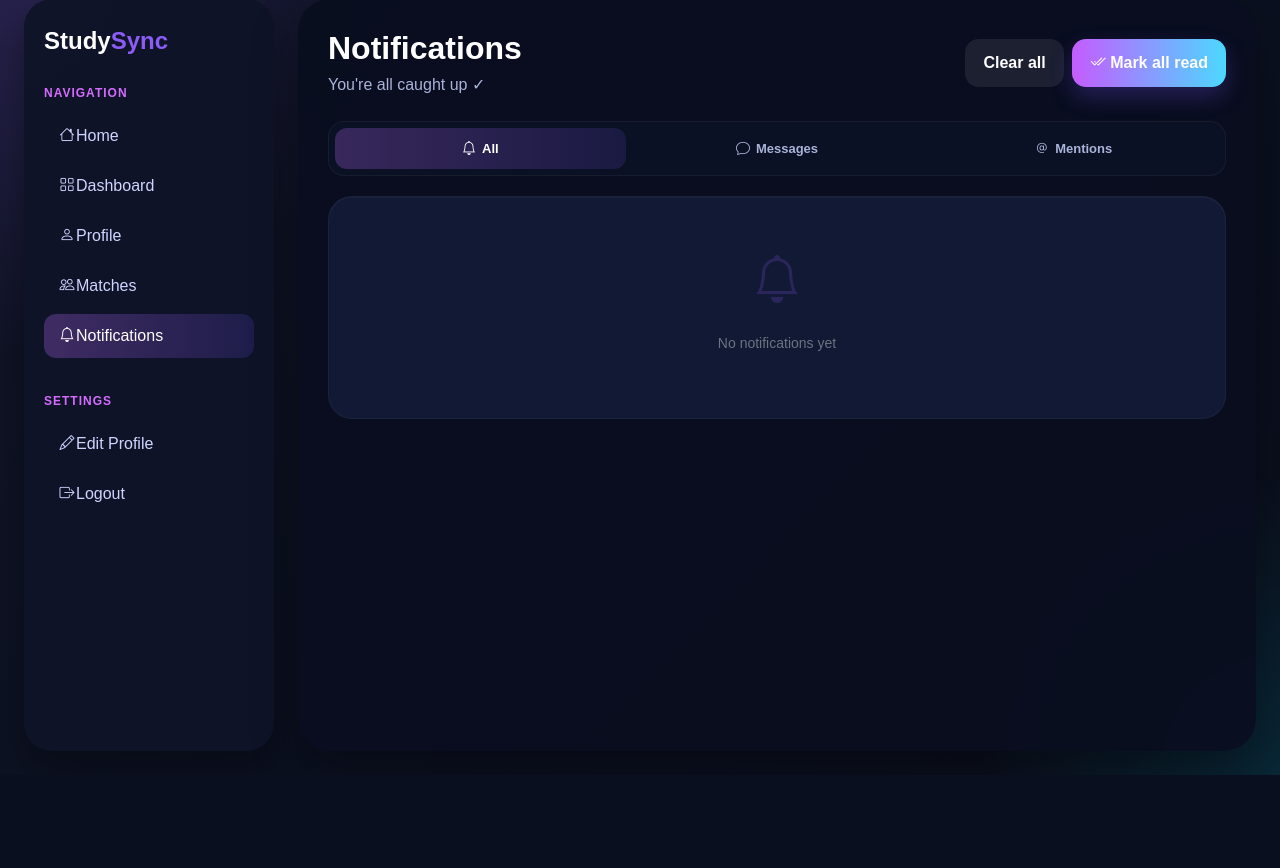
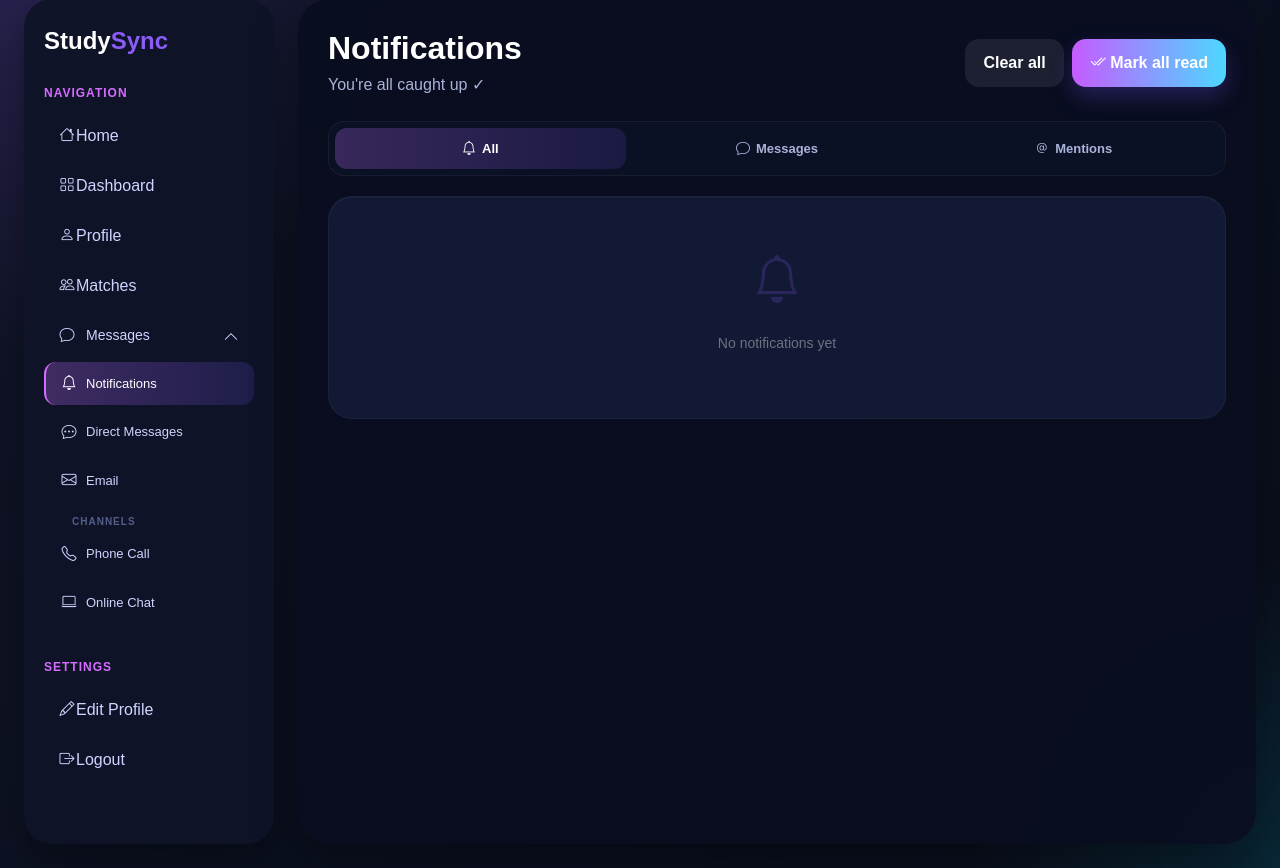
Before and after one commit to OCEsLastHope/cits3403, a Flask app: page /notifications in a window 1280 px wide. Shown: the part 25-893 px from the top of the page. Before the commit the page ends 800 px from the top, so only its background shows below. Run offline with Flask 3, Linux system fonts and the light colour scheme; data that the repository does not hold is empty.

Commit message:
restored notifications back to original - to reformat later

```diff
--- a/app/templates/notifications.html
+++ b/app/templates/notifications.html
@@ -1,7 +1,94 @@
-{% extends "base.html" %}
-{% block title %}Notifications{% endblock %}
+<!DOCTYPE html>
+<html lang="en">
 
-{% block content %}
+<head>
+    <meta charset="UTF-8">
+    <meta name="viewport" content="width=device-width, initial-scale=1.0">
+    <title>Notifications – StudySync</title>
+    <link href="https://cdn.jsdelivr.net/npm/bootstrap@5.3.8/dist/css/bootstrap.min.css" rel="stylesheet" />
+    <link href="https://cdn.jsdelivr.net/npm/bootstrap-icons@1.11.3/font/bootstrap-icons.css" rel="stylesheet">
+    <link rel="stylesheet" href="{{ url_for('static', filename='styles.css') }}">
+</head>
+
+<body>
+
+    <div class="app-shell">
+
+        <!-- ── Sidebar ── -->
+        <aside class="sidebar">
+            <h2><span class="logo-study">Study</span><span class="logo-sync">Sync</span></h2>
+
+            <div class="sidebar-section">
+                <div class="sidebar-title">Navigation</div>
+
+                <a href="{{ url_for('landing') }}">
+                    <i class="bi bi-house"></i> Home
+                </a>
+                <a href="{{ url_for('dashboard') }}">
+                    <i class="bi bi-grid"></i> Dashboard
+                </a>
+                <a href="{{ url_for('profile') }}">
+                    <i class="bi bi-person"></i> Profile
+                </a>
+                <a href="#">
+                    <i class="bi bi-people"></i> Matches
+                </a>
+
+                <!-- Messages dropdown -->
+                <div class="notif-dropdown-toggle" onclick="toggleDropdown()">
+                    <i class="bi bi-chat"></i> Messages
+                    {% if unread_count > 0 %}
+                    <span class="sidebar-notif-badge">{{ unread_count }}</span>
+                    {% endif %}
+                    <i class="bi bi-chevron-down ms-auto notif-arrow" id="arrow"></i>
+                </div>
+
+                <div class="notif-dropdown" id="msg-dropdown">
+                    <a href="{{ url_for('notifications') }}" class="notif-sub-item active">
+                        <i class="bi bi-bell"></i> Notifications
+                        {% if unread_count > 0 %}
+                        <span class="sidebar-notif-badge ms-auto">{{ unread_count }}</span>
+                        {% endif %}
+                    </a>
+                    <a href="#" class="notif-sub-item">
+                        <i class="bi bi-chat-dots"></i> Direct Messages
+                    </a>
+                    <a href="#" class="notif-sub-item">
+                        <i class="bi bi-envelope"></i> Email
+                    </a>
+                    <div class="notif-sub-label">Channels</div>
+                    <a href="#" class="notif-sub-item">
+                        <i class="bi bi-telephone"></i> Phone Call
+                    </a>
+                    <a href="#" class="notif-sub-item">
+                        <i class="bi bi-laptop"></i> Online Chat
+                    </a>
+                </div>
+
+            </div>
+
+            <div class="sidebar-section">
+                <div class="sidebar-title">Settings</div>
+                <a href="#"><i class="bi bi-pencil"></i> Edit Profile</a>
+                <a href="#"><i class="bi bi-box-arrow-right"></i> Logout</a>
+            </div>
+
+            <!-- Logged in user -->
+            {% if current_user %}
+            <div class="sidebar-user-footer">
+                <div class="sidebar-user-avatar">
+                    {{ current_user.first_name[0] }}{{ current_user.last_name[0] }}
+                </div>
+                <div>
+                    <div class="sidebar-user-name">{{ current_user.first_name }} {{ current_user.last_name }}</div>
+                    <div class="sidebar-user-email">{{ current_user.email }}</div>
+                </div>
+            </div>
+            {% endif %}
+        </aside>
+
+        <!-- ── Main Content ── -->
+        <main class="main-content">
 
             <!-- Header -->
             <div class="page-header">
@@ -121,20 +208,28 @@
             </section>
             {% endif %}
 
-{% endblock %}
+        </main>
+    </div>
 
-{% block scripts %}
+    <script src="https://cdn.jsdelivr.net/npm/bootstrap@5.3.8/dist/js/bootstrap.bundle.min.js"></script>
     <script>
+        function toggleDropdown() {
+            const dd = document.getElementById('msg-dropdown');
+            const arrow = document.getElementById('arrow');
+            dd.classList.toggle('open');
+            arrow.classList.toggle('open');
+        }
+
         function markRead(id) {
             const item = document.querySelector(`[data-id="${id}"]`);
             const dot = item.querySelector('.notif-unread-dot');
-        if (dot) { dot.style.transition='opacity 0.3s'; dot.style.opacity='0'; setTimeout(()=>dot.remove(),300); }
+            if (dot) { dot.style.transition = 'opacity 0.3s'; dot.style.opacity = '0'; setTimeout(() => dot.remove(), 300); }
             item.classList.remove('unread');
             fetch(`/notifications/read/${id}`, { method: 'POST' });
         }
 
         function markAllRead() {
-        document.querySelectorAll('.notif-unread-dot').forEach(d => { d.style.transition='opacity 0.3s'; d.style.opacity='0'; setTimeout(()=>d.remove(),300); });
+            document.querySelectorAll('.notif-unread-dot').forEach(d => { d.style.transition = 'opacity 0.3s'; d.style.opacity = '0'; setTimeout(() => d.remove(), 300); });
             document.querySelectorAll('.notif-item.unread').forEach(i => i.classList.remove('unread'));
             document.querySelectorAll('.notif-badge, .sidebar-notif-badge').forEach(b => b.remove());
             document.getElementById('header-sub').textContent = "You're all caught up ✓";
@@ -147,7 +242,7 @@
             item.style.transition = 'opacity 0.25s, max-height 0.35s, padding 0.35s, margin 0.35s';
             item.style.opacity = '0';
             item.style.maxHeight = item.offsetHeight + 'px';
-        setTimeout(() => { item.style.maxHeight='0'; item.style.padding='0'; item.style.margin='0'; item.style.border='none'; }, 200);
+            setTimeout(() => { item.style.maxHeight = '0'; item.style.padding = '0'; item.style.margin = '0'; item.style.border = 'none'; }, 200);
             setTimeout(() => item.remove(), 500);
         }
 
@@ -159,5 +254,10 @@
             });
         }
 
+        // Open dropdown by default since this is the notifications page
+        document.getElementById('msg-dropdown').classList.add('open');
+        document.getElementById('arrow').classList.add('open');
     </script>
-{% endblock %}
+</body>
+
+</html>
```
Lines whose indentation alone changed are shown as unchanged.
